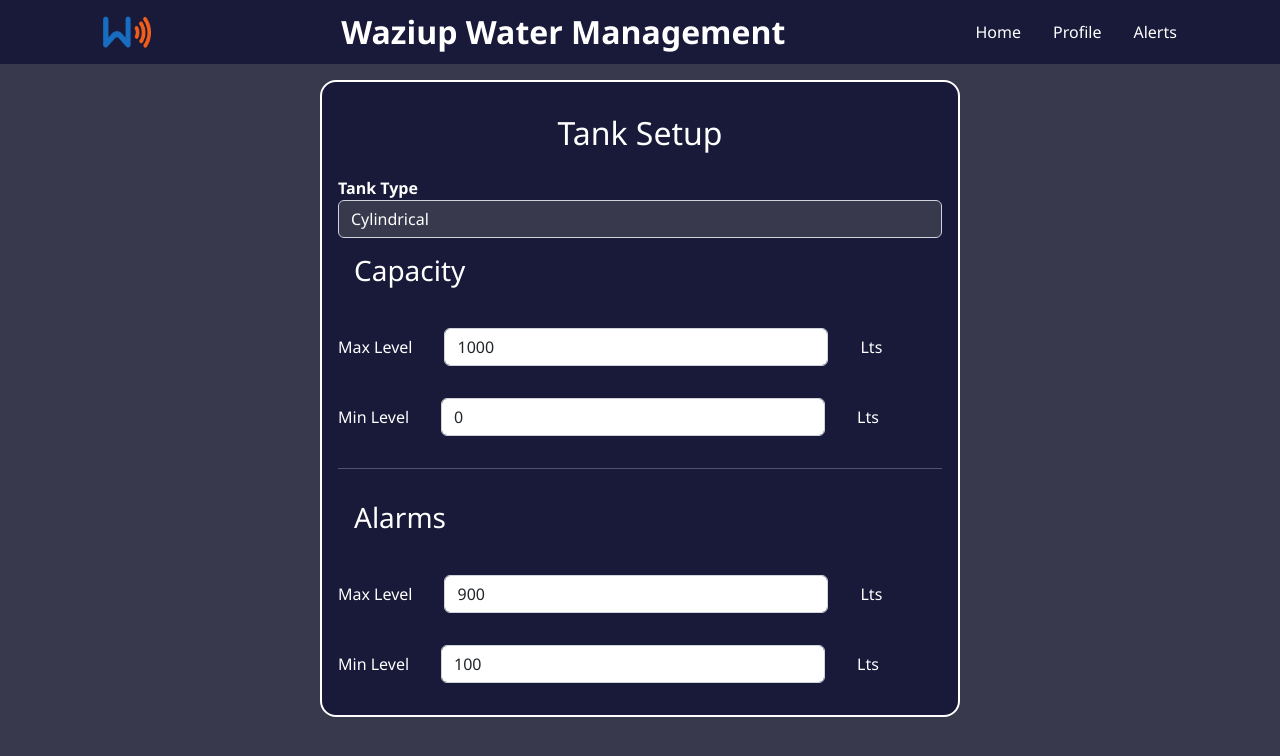
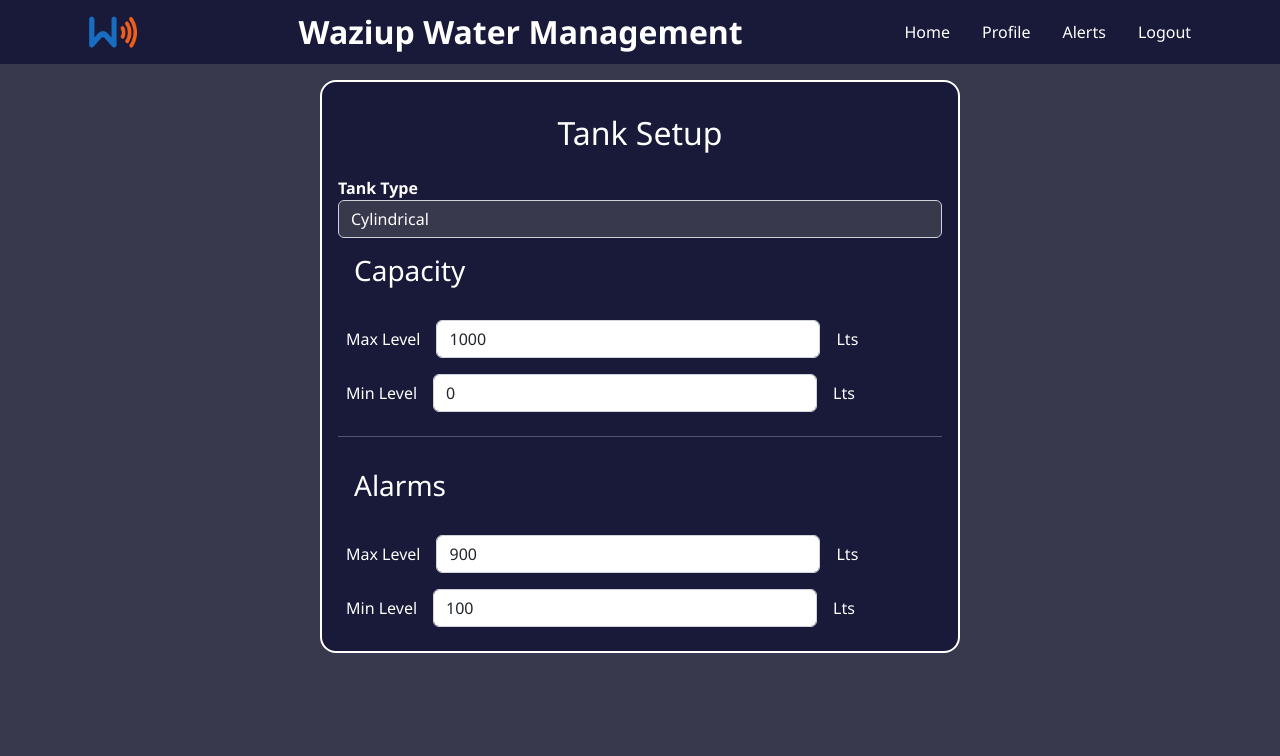
Before and after one commit to JosephMusya/watermanagement, a React (Create React App) app: page /tank-setup in a window 1280 px wide. Shown: the top 756 px of the page. Built offline with nearby package versions, Linux system fonts and the light colour scheme.

Commit message:
Added login features

```diff
--- a/src/App.js
+++ b/src/App.js
@@ -4,13 +4,15 @@ import TankSetup from "./pages/Setup";
 import Alerts from "./pages/Alerts";
 import Profile from "./pages/Profile";
 import {Route, Routes} from 'react-router-dom';
+import Login from "./pages/Login";
 
-function App() {
+function App(){
   return (
     <div>
       <Navbar/>
       <Routes>
         <Route path='/' exact element={<MainPage/>}/>
+        <Route path='/login' element={<Login/>}/>
         <Route path='/tank-setup' element={<TankSetup/>}/>
         <Route path='/alerts' element={<Alerts/>}/>
         <Route path='/user-profile' element={<Profile/>}/>
--- a/src/components/MainNav.js
+++ b/src/components/MainNav.js
@@ -1,6 +1,14 @@
 import {Link} from 'react-router-dom'
 import Logo from './media/logo.webp'
+import {useNavigate} from 'react-router-dom';
+
 function Navbar(){
+    const navigate = useNavigate();
+    function logoutHandler(){
+        window.localStorage.removeItem('token')
+        console.log('Logged out..')
+        navigate('/')
+    }
     return (
         <nav>
             <div className='logo'>
@@ -13,6 +21,7 @@ function Navbar(){
                 <Link to='/'>Home</Link>
                 <Link to='/user-profile'>Profile</Link>
                 <Link to='/alerts'>Alerts</Link>
+                <Link onClick={logoutHandler}>Logout</Link>
             </div>
         </nav>
     );
--- a/src/pages/Alerts.js
+++ b/src/pages/Alerts.js
@@ -1,7 +1,7 @@
 function Alerts(){
     return(
-        <div>
-            Alerts
+        <div className="p-2">
+            <h3 className="badge bg-danger fs-4">No Alarms</h3>
         </div>
     );
 }
--- a/src/pages/MainPage.js
+++ b/src/pages/MainPage.js
@@ -1,5 +1,8 @@
 import styles from './TankStyle.module.css';
 import {Link} from 'react-router-dom'
+import Login from './Login';
+
+
 function MainPage(){
     return (
         <div className={styles.mainPage}>
@@ -55,7 +58,6 @@ function MainPage(){
                 </div>
             </div>
         </div>
-
     );
 }
 
--- a/src/pages/Setup.js
+++ b/src/pages/Setup.js
@@ -4,36 +4,34 @@ function TankSetup(){
         <div className={styles.main}>
             <div className={styles.setup}>
                 <h2>Tank Setup</h2>
-                <strong forHtml="Tank-Type">Tank Type</strong>
+                <strong htmlFor="Tank-Type">Tank Type</strong>
                 <select className="form-control" name="Tank" id="tank-type">
                     <option value="Cylindrical">Cylindrical</option>
                     <option value="Cubic">Cubic</option>
                 </select>
                 <h3>Capacity</h3>
-                <form>
+                <form className={styles.form}>
                     <div>
-                        <label forHtml="max-level">Max Level</label>
+                        <label forhtml="max-level">Max Level</label>
                         <input className="form-control" type="number" min="0" value="1000"/>
-                        <label forHtml="max-level">Lts</label>
+                        <label htmlFor="max-level">Lts</label>
                     </div>
                     <div>
-                        <label forHtml="max-level">Min Level</label>
+                        <label htmlFor="max-level">Min Level</label>
                         <input className="form-control" type="number" min="0" value="0"/>
-                        <label forHtml="max-level">Lts</label>
+                        <label htmlFor="max-level">Lts</label>
                     </div>
-                </form>
                 <hr/>
                 <h3>Alarms</h3>
-                <form>
                     <div>
-                        <label forHtml="max-level">Max Level</label>
+                        <label htmlFor="max-level">Max Level</label>
                         <input className="form-control" type="number" min="0" value="900"/>
-                        <label forHtml="max-level">Lts</label>
+                        <label htmlFor="max-level">Lts</label>
                     </div>
                     <div>
-                        <label forHtml="max-level">Min Level</label>
+                        <label htmlFor="max-level">Min Level</label>
                         <input className="form-control" type="number" min="0" value="100"/>
-                        <label forHtml="max-level">Lts</label>
+                        <label htmlFor="max-level">Lts</label>
                     </div>
                 </form>
             </div>
--- a/src/pages/Setup.module.css
+++ b/src/pages/Setup.module.css
@@ -33,13 +33,18 @@ select option {
     background-color: var(--secondary-color);
 }
 
-form div {
+.form div {
+    padding: 0.5rem;
     display: flex;
     align-items: center;
     gap: 1rem;
 }
 
-form div input {
+.form div .submit {
     width: 30vw !important;
     margin: 1rem;
 }
+
+.form div input {
+    width: 30vw;
+}
```
